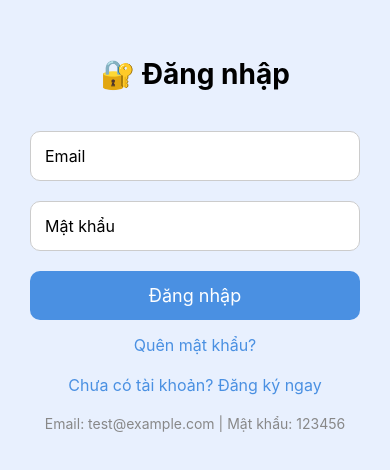
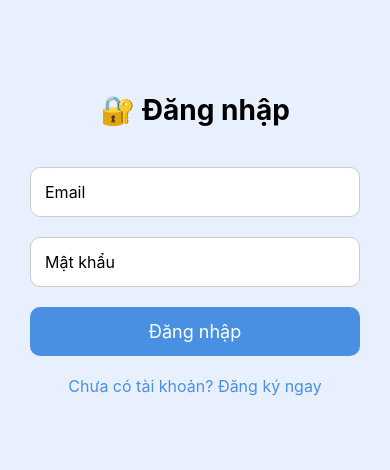
Before and after one commit to BesYinn/FlashCardApp, a React Native app: screen /Login in a window 390 px wide. Shown: the part 178-648 px from the top of the page. Built offline with nearby package versions, Linux system fonts and the light colour scheme.

Commit message:
cập nhật lượt bỏ phần quên mật khẩu

```diff
--- a/App.js
+++ b/App.js
@@ -5,7 +5,7 @@ import AppNavigator from './navigation/AppNavigator';
 import axios from 'axios';
 
 // Set base URL for axios with your computer's IP address
-axios.defaults.baseURL = 'http://192.168.2.23:5000';
+axios.defaults.baseURL = 'http://192.168.1.215:5000';
 
 export default function App() {
   return (
--- a/screens/LoginScreen.js
+++ b/screens/LoginScreen.js
@@ -61,13 +61,14 @@ const LoginScreen = ({ navigation }) => {
       <TouchableOpacity style={styles.button} onPress={handleLogin}>
         <Text style={styles.buttonText}>Đăng nhập</Text>
       </TouchableOpacity>
+
       {/* Thêm nút quên mật khẩu */}
-      <TouchableOpacity
+      {/* <TouchableOpacity
         style={styles.forgotPassword}
         onPress={() => navigation.navigate('ForgotPassword')}
       >
         <Text style={styles.forgotPasswordText}>Quên mật khẩu?</Text>
-      </TouchableOpacity>
+      </TouchableOpacity> */}
 
       {/* Thêm nút đăng ký */}
       <TouchableOpacity
@@ -77,9 +78,9 @@ const LoginScreen = ({ navigation }) => {
         <Text style={styles.registerText}>Chưa có tài khoản? Đăng ký ngay</Text>
       </TouchableOpacity>
 
-      <Text style={styles.hint}>
+      {/* <Text style={styles.hint}>
         Email: test@example.com | Mật khẩu: 123456
-      </Text>
+      </Text> */}
     </View>
   );
 };
```
